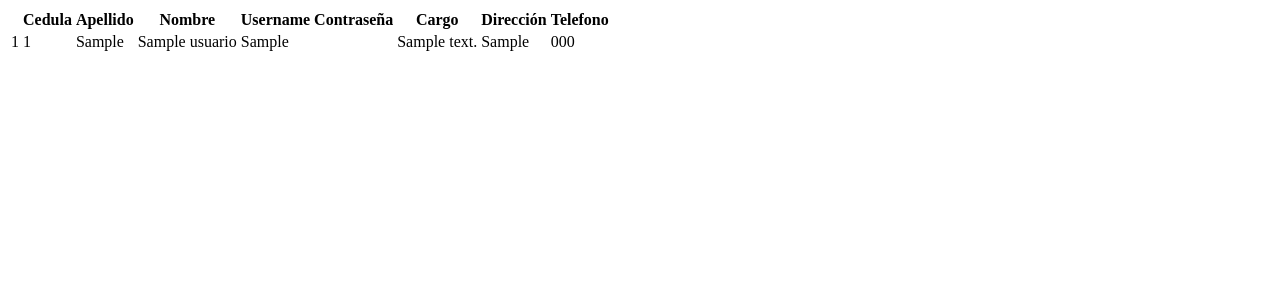
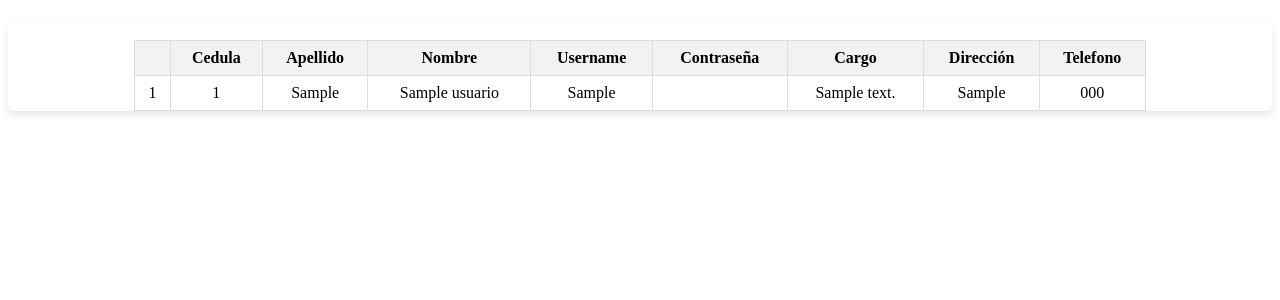
Before and after one commit to Jeffer2S/Inventario_Laboratorios, a PHP site: page /listaUsuarios.php in a window 1280 px wide. Shown: the top 300 px of the page. Run offline with PHP 8.4, Linux system fonts and the light colour scheme; tables that the repository leaves empty or names only in its code hold one stand-in row (values such as "Sample post"); data that the repository does not hold is empty.

Commit message:
Se creó un archivo css con estilos para listaUsuarios y se aplicó a la tabla de usuarios

```diff
--- /dev/null
+++ b/src-PaginasEnlistar/css/estilosUsuarios.css
@@ -0,0 +1,30 @@
+.table-container {
+    width: 100%;
+    display: flex;
+    justify-content: center;
+    margin-top: 20px;
+    box-shadow: 0 4px 8px rgba(0, 0, 0, 0.1);
+    border-radius: 6px;
+}
+
+.styled-table {
+    border-collapse: collapse;
+    width: 80%; /* Ajusta el ancho de la tabla según tus preferencias */
+    margin-top: 20px; /* Espacio superior */
+}
+
+.styled-table th,
+.styled-table td {
+    border: 1px solid #dddddd;
+    padding: 8px;
+    text-align: center;
+}
+
+.styled-table th {
+    background-color: #f2f2f2;
+    font-weight: bold;
+}
+
+.styled-table tbody tr:nth-child(even) {
+    background-color: #f9f9f9;
+}
--- a/src-PaginasEnlistar/listaUsuarios.php
+++ b/src-PaginasEnlistar/listaUsuarios.php
@@ -1,4 +1,9 @@
 <?php
+    ?>
+    <head>
+        <link rel="stylesheet" href="./src-PaginasEnlistar/css/estilosUsuarios.css">
+    </head>
+    <?php
     require 'Mysql/conexion.php';
     $consulta="SELECT u.*, c.descripcion
     FROM usuarios AS u
@@ -8,8 +13,8 @@
     $cont =1;
     if ($result){
         ?>
-        <div>
-            <table>
+        <div class="table-container">
+            <table class="styled-table">
                 <thead>
                     <tr>
                         <th scope="row"></th>
```
